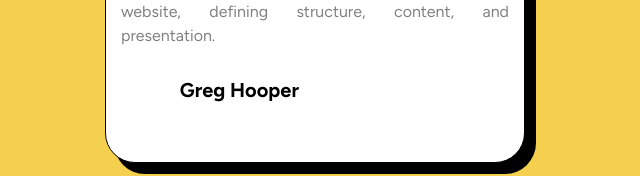
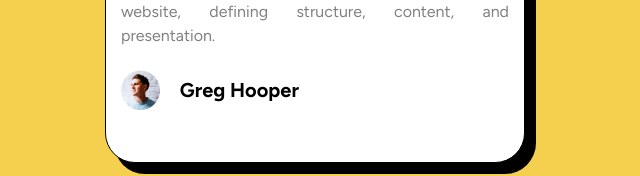
Before and after one commit to KauaGabriell/blog-preview, a plain HTML site: page index.html in a window 1280 px wide. Shown: the part 505-681 px from the top of the page, without its empty margins (325-965 px from the left). Drawn offline with Linux system fonts and the light colour scheme.

Commit message:
Bugs 1.1

```diff
--- a/index.html
+++ b/index.html
@@ -25,7 +25,7 @@
     <p class="text">These languages are the backbone of every <br> website, defining structure, content, and presentation.</p>
 
     <div class="author-section">
-      <img class="img-author" src="assets/images/image-avatar.webp" alt="">
+      <img class="img-author" src="img/image-avatar.webp" alt="">
       <span class="author">Greg Hooper</span>
     </div>
 
```
Also changed, not shown: img/image-avatar.webp (added).
